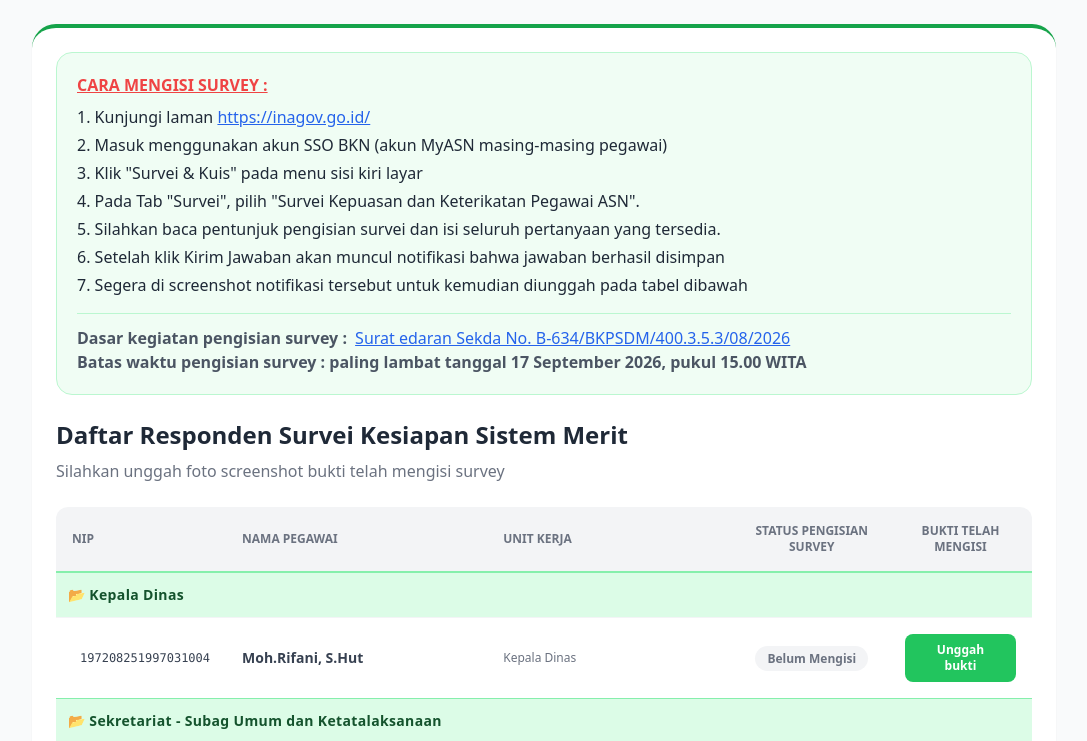
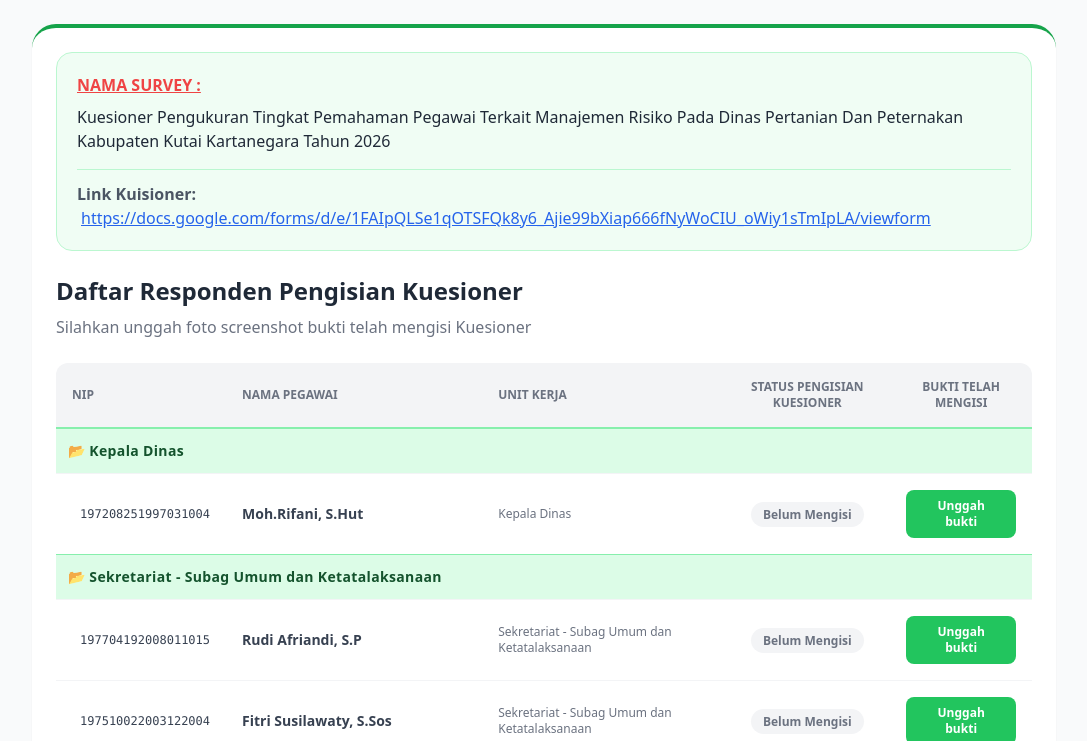
Before and after one commit to distanak/survey2, a plain HTML site: page index.html in a window 1280 px wide. Shown: the top 741 px of the page, without its empty margins (96-1183 px from the left). Drawn offline with nearby package versions, Linux system fonts and the light colour scheme; some packages are replaced by stand-ins of ours; no server answers; a script that the page names is missing.

Commit message:
Update index.html

```diff
--- a/index.html
+++ b/index.html
@@ -3,7 +3,7 @@
 <head>
     <meta charset="UTF-8">
     <meta name="viewport" content="width=1024">
-    <title>Pengisian Survey Kesiapan Sistem Merit - Distanak Kukar</title>
+    <title>Kuesioner Pengukuran Tingkat Pemahaman Pegawai Terkait Manajemen Risiko Pada Dinas Pertanian Dan Peternakan Kabupaten Kutai Kartanegara Tahun 2026</title>
 
     <script src="https://cdn.tailwindcss.com"></script>
     <script src="https://cdn.jsdelivr.net/npm/sweetalert2@11"></script>
@@ -14,25 +14,19 @@
     <div class="max-w-5xl min-w-[1000px] mx-auto bg-white p-6 rounded-3xl shadow-sm border-t-4 border-green-600">
 
         <div class="mb-6 p-5 bg-green-50 border border-green-200 rounded-2xl text-base text-gray-700">
-            <h2 class="font-bold text-red-500 mb-2 underline">CARA MENGISI SURVEY :</h2>
+            <h2 class="font-bold text-red-500 mb-2 underline">NAMA SURVEY :</h2>
             <ol class="list-decimal list-inside space-y-1 mb-4 text-gray-800">
-                <li>Kunjungi laman <a href="https://inagov.go.id/" target="_blank" class="text-blue-600 underline font-medium">https://inagov.go.id/</a></li>
-                <li>Masuk menggunakan akun SSO BKN (akun MyASN masing-masing pegawai)</li>
-                <li>Klik "Survei & Kuis" pada menu sisi kiri layar </li>
-                <li>Pada Tab "Survei", pilih "Survei Kepuasan dan Keterikatan Pegawai ASN".</li>
-                <li>Silahkan baca pentunjuk pengisian survei dan isi seluruh pertanyaan yang tersedia.</li>
-                <li>Setelah klik Kirim Jawaban akan muncul notifikasi bahwa jawaban berhasil disimpan</li>
-                <li>Segera di screenshot notifikasi tersebut untuk kemudian diunggah pada tabel dibawah</li>
+                Kuesioner Pengukuran Tingkat Pemahaman Pegawai Terkait Manajemen Risiko Pada Dinas Pertanian Dan Peternakan Kabupaten Kutai Kartanegara Tahun 2026
             </ol>
             <div class="pt-3 border-t border-green-200 text-base text-gray-600">
-                <span class="font-semibold">Dasar kegiatan pengisian survey : </span>
-                <a href="https://s.id/surveydistanak" target="_blank" class="text-blue-600 underline font-medium ml-1">Surat edaran Sekda No. B-634/BKPSDM/400.3.5.3/08/2026</a>
-                <p class="font-semibold">Batas waktu pengisian survey : paling lambat tanggal 17 September 2026, pukul 15.00 WITA </p>
+                <span class="font-semibold">Link Kuisioner: </span>
+                <a href="https://docs.google.com/forms/d/e/1FAIpQLSe1qOTSFQk8y6_Ajie99bXiap666fNyWoCIU_oWiy1sTmIpLA/viewform" target="_blank" class="text-blue-600 underline font-medium ml-1">https://docs.google.com/forms/d/e/1FAIpQLSe1qOTSFQk8y6_Ajie99bXiap666fNyWoCIU_oWiy1sTmIpLA/viewform</a>
+
             </div>
         </div>
 
-        <h2 class="text-2xl font-black text-gray-800 mb-2">Daftar Responden Survei Kesiapan Sistem Merit</h2>
-        <p class="text-gray-500 text-base mb-6">Silahkan unggah foto screenshot bukti telah mengisi survey</p>
+        <h2 class="text-2xl font-black text-gray-800 mb-2">Daftar Responden Pengisian Kuesioner</h2>
+        <p class="text-gray-500 text-base mb-6">Silahkan unggah foto screenshot bukti telah mengisi Kuesioner</p>
 
         <div class="overflow-x-auto">
             <table class="w-full text-left border-collapse">
@@ -41,7 +35,7 @@
                         <th class="p-4 rounded-tl-xl">NIP</th>
                         <th class="p-4">Nama Pegawai</th>
                         <th class="p-4">Unit Kerja</th>
-                        <th class="p-4 text-center">Status pengisian survey</th>
+                        <th class="p-4 text-center">Status pengisian Kuesioner</th>
                         <th class="p-4 rounded-tr-xl text-center">Bukti telah mengisi</th>
                     </tr>
                 </thead>
```
